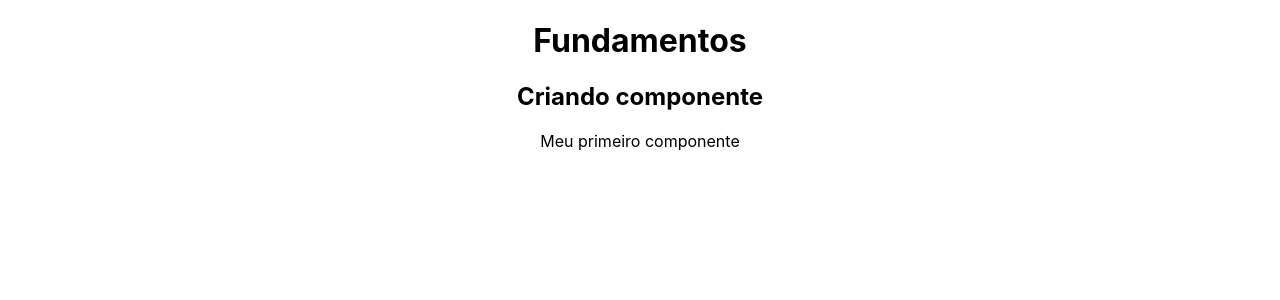
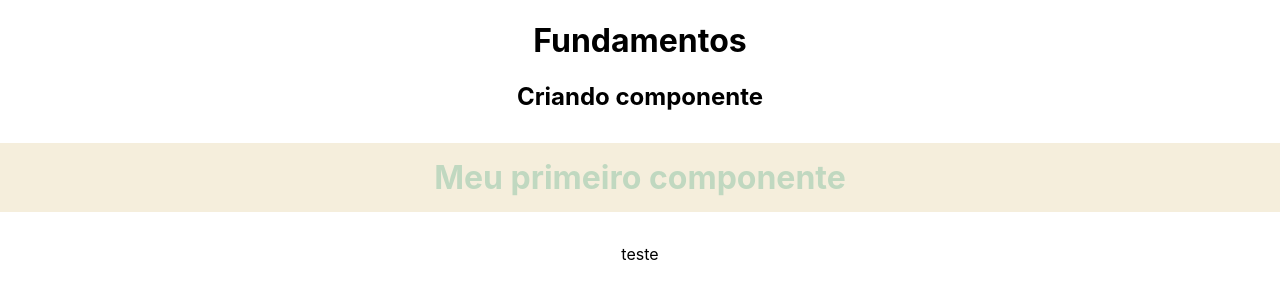
Before and after one commit to carolinakaji/react_estudos, a React (Create React App) app in the folder 2_FUNDAMENTOS/fundamentos/: page / in a window 1280 px wide. Shown: the top 300 px of the page. Built offline with nearby package versions, Linux system fonts and the light colour scheme.

Commit message:
Adicionado o className

```diff
--- a/2_FUNDAMENTOS/fundamentos/src/components/FirstComponent.js
+++ b/2_FUNDAMENTOS/fundamentos/src/components/FirstComponent.js
@@ -1,8 +1,10 @@
 const FirstComponent = () => {
 
   return (
+
     <div>
-      <p>Meu primeiro componente</p>
+      <p className="texto-verde">Meu primeiro componente</p>
+      <p>teste</p>
     </div>
   );
 };
```
